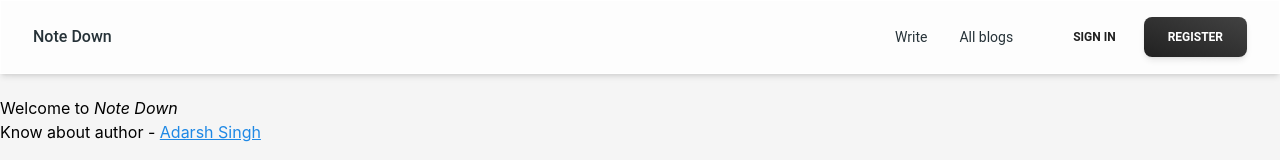
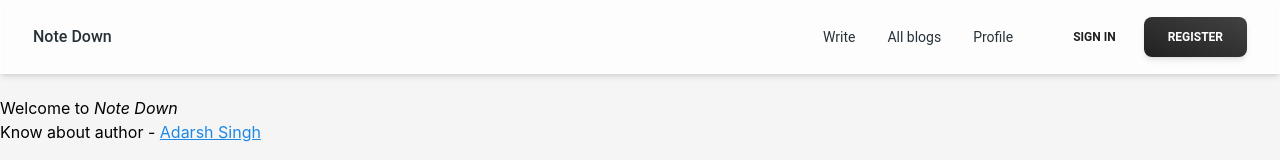
Before and after one commit to I-Adarsh-I/Note-Down, a React (Create React App) app in the folder client/: page / in a window 1280 px wide. Shown: the top 160 px of the page. Built offline with nearby package versions, Linux system fonts and the light colour scheme.

Commit message:
Content to show and hide on login state added

```diff
--- a/client/src/components/navbar/Navbar.js
+++ b/client/src/components/navbar/Navbar.js
@@ -5,11 +5,14 @@ import {
   Button,
   IconButton,
   Collapse,
+  Avatar,
 } from "@material-tailwind/react";
 import { Link } from "react-router-dom";
+import { useSelector } from "react-redux";
 
 const NavbarTop = () => {
   const [openNav, setOpenNav] = useState(false);
+  const userInfo = useSelector((state) => state.auth.isLoggedIn);
 
   useEffect(() => {
     window.addEventListener(
@@ -17,6 +20,7 @@ const NavbarTop = () => {
       () => window.innerWidth >= 960 && setOpenNav(false)
     );
   }, []);
+
   const navList = (
     <ul className="mt-2 mb-4 flex flex-col gap-2 lg:mb-0 lg:mt-0 lg:flex-row lg:items-center lg:gap-6">
       <Typography
@@ -25,7 +29,7 @@ const NavbarTop = () => {
         color="blue-gray"
         className="p-1 font-normal"
       >
-        <Link to={'/createblog'} className="flex items-center">
+        <Link to={"/createblog"} className="flex items-center">
           Write
         </Link>
       </Typography>
@@ -36,8 +40,18 @@ const NavbarTop = () => {
         color="blue-gray"
         className="p-1 font-normal"
       >
-        <Link to={'/home'} className="flex items-center">
+        <Link to={"/home"} className="flex items-center">
           All blogs
+        </Link>
+      </Typography>
+      <Typography
+        as="li"
+        variant="small"
+        color="blue-gray"
+        className="p-1 font-normal"
+      >
+        <Link to={"/profile"} className="flex items-center">
+          Profile
         </Link>
       </Typography>
     </ul>
@@ -47,16 +61,26 @@ const NavbarTop = () => {
     <div>
       <Navbar className="fixed top-0 z-10 h-max max-w-full rounded-none px-4 py-2 lg:px-8 lg:py-4">
         <div className="flex items-center justify-between text-blue-gray-900">
-          <Typography
-            className="mr-4 cursor-pointer py-1.5 font-medium"
-          >
-            <Link to={'/home'}>
-              Note Down
-            </Link>
+          <Typography className="mr-4 cursor-pointer py-1.5 font-medium">
+            <Link to={"/home"}>Note Down</Link>
           </Typography>
           <div className="flex items-center gap-4">
             <div className="mr-4 hidden lg:block">{navList}</div>
             <div className="flex items-center gap-x-1">
+              {userInfo ? (
+                <>
+                  <Link to={"/profile"}>
+                    <Avatar
+                      size="sm"
+                      variant="circular"
+                      alt="natali craig"
+                      src="https://images.unsplash.com/photo-1580489944761-15a19d654956?ixlib=rb-1.2.1&ixid=MnwxMjA3fDB8MHxwaG90by1wYWdlfHx8fGVufDB8fHx8&auto=format&fit=crop&w=1061&q=80"
+                      className="hidden lg:inline-block border-2 border-white cursor-pointer"
+                    />
+                  </Link>
+                </>
+              ) : (
+                <>
                   <Button
                     variant="text"
                     size="md"
@@ -71,7 +95,11 @@ const NavbarTop = () => {
                   >
                     <Link to={"/register"}>Register</Link>
                   </Button>
+                </>
+              )}
             </div>
+            {userInfo ? (
+              <>
                 <IconButton
                   variant="text"
                   className="ml-auto h-6 w-6 text-inherit hover:bg-transparent focus:bg-transparent active:bg-transparent lg:hidden"
@@ -107,10 +135,25 @@ const NavbarTop = () => {
                     </svg>
                   )}
                 </IconButton>
+              </>
+            ) : (
+              <>
+                <Button
+                  variant="gradient"
+                  size="md"
+                  className="inline-block lg:hidden"
+                >
+                  <Link to={"/login"} className="capitalize font-normal">Sign Up</Link>
+                </Button>
+              </>
+            )}
           </div>
         </div>
         <Collapse open={openNav}>
-          {navList}
+          {userInfo ? (
+            <>{navList}</>
+          ) : (
+            <>
               <div className="flex items-center gap-x-1">
                 <Button fullWidth variant="text" size="sm" className="">
                   <span>Sign In</span>
@@ -119,6 +162,8 @@ const NavbarTop = () => {
                   <span>Register</span>
                 </Button>
               </div>
+            </>
+          )}
         </Collapse>
       </Navbar>
     </div>
```
Lines whose indentation alone changed are shown as unchanged.
